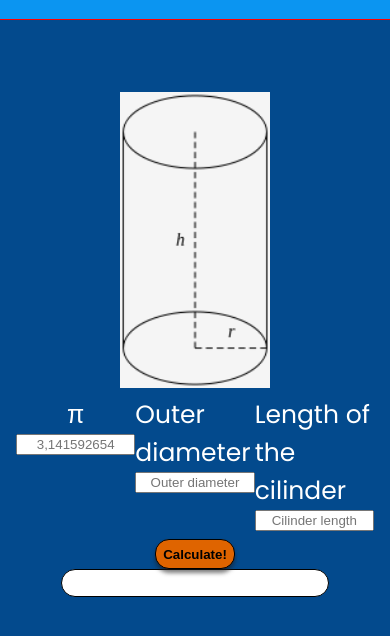
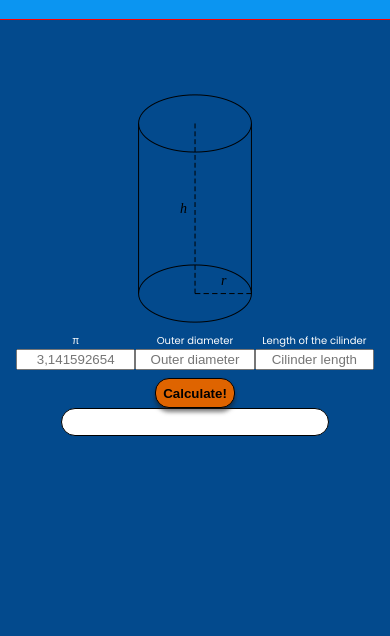
Before and after one commit to Vincasmen/Surface-Calculator, a plain HTML site: page index.html in a window 390 px wide. Shown: the part 72-708 px from the top of the page. Drawn offline with Linux system fonts and the light colour scheme.

Commit message:
Mobile usable

```diff
--- a/main.css
+++ b/main.css
@@ -19,23 +19,31 @@ body {
 }
 
 img {
-  display: block;
+  display: flex;
+  justify-content: center;
+  overflow: hidden;
   margin-left: auto;
   margin-right: auto;
   margin-top: 5em;
-  width: 150px;
-  background-color: whitesmoke;
+  padding: 0;
+  height: auto;
+  max-width: fit-content;
+  background-color: rgba(245, 245, 245, 0);
 }
 .input-field {
   display: grid;
+  justify-content: center;
   margin: 0.5em;
   grid-template-columns: 1fr 1fr 1fr;
 }
 
 label {
   display: flex;
+  padding: 0;
+  margin: auto;
   justify-content: center;
-  font-size: 25px;
+  font-size: clamp(10px, 2vw, 50px);
+  white-space: nowrap;
 }
 
 input {
```
